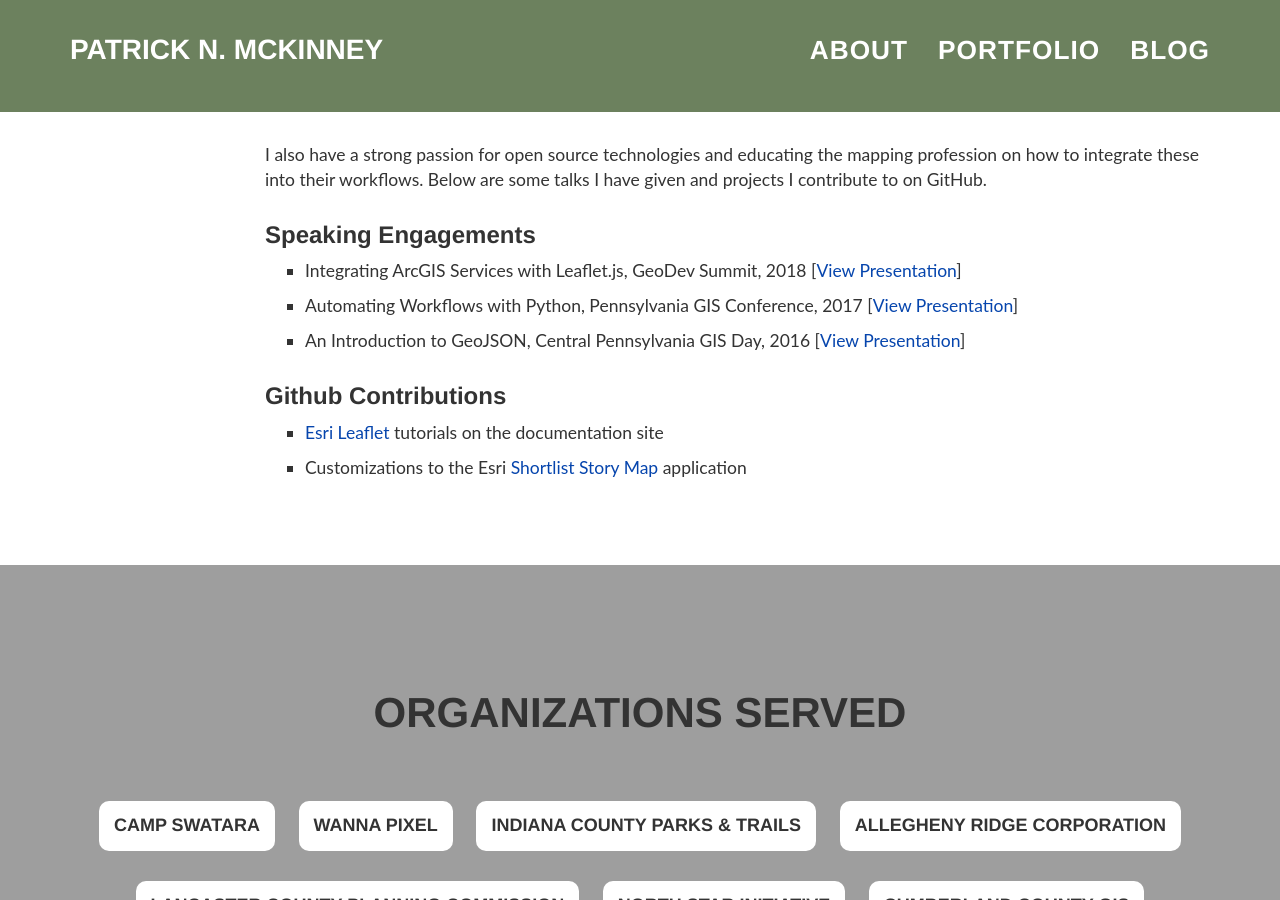
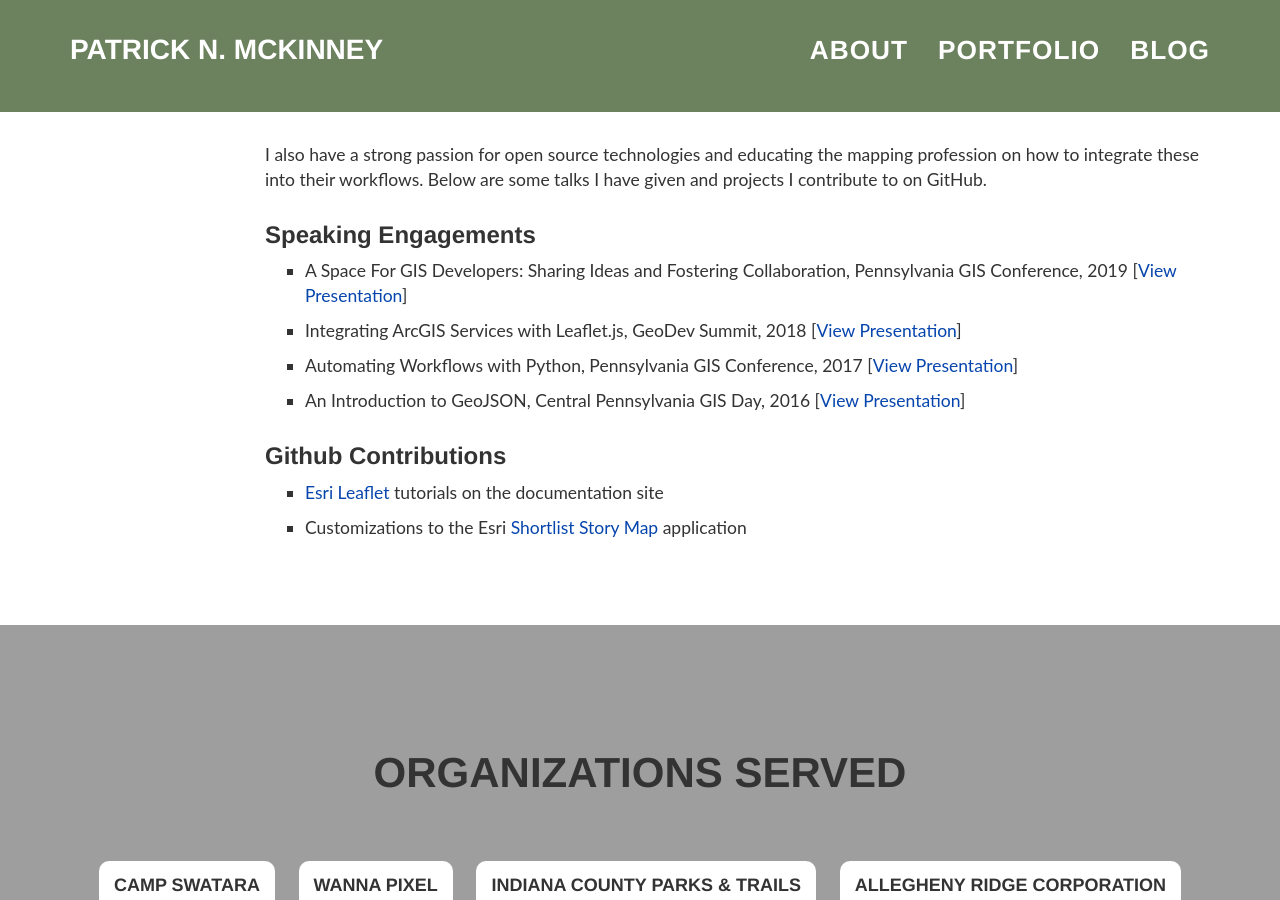
Before and after one commit to pmacMaps/website-live-test, a Jekyll site: the page built from about.html, in a window 1280 px wide and 900 px high, scrolled down 488 px. Built offline with Jekyll 4.4.1, drawn with Linux system fonts in a browser that asks for light colours.

Commit message:
add 2019 PA GIS Conference Event

```diff
--- a/_data/speakingEngagements.json
+++ b/_data/speakingEngagements.json
@@ -1,4 +1,10 @@
 [
+    {
+        "title": "A Space For GIS Developers: Sharing Ideas and Fostering Collaboration",
+        "event": "Pennsylvania GIS Conference",
+        "year": 2019,
+        "url": "/assets/documents/A_Space_For_GIS_Developers_Sharing_Ideas_and_Fostering_Collaboration.pdf"
+    },
     {
         "title": "Integrating ArcGIS Services with Leaflet.js",
         "event": "GeoDev Summit",
```
